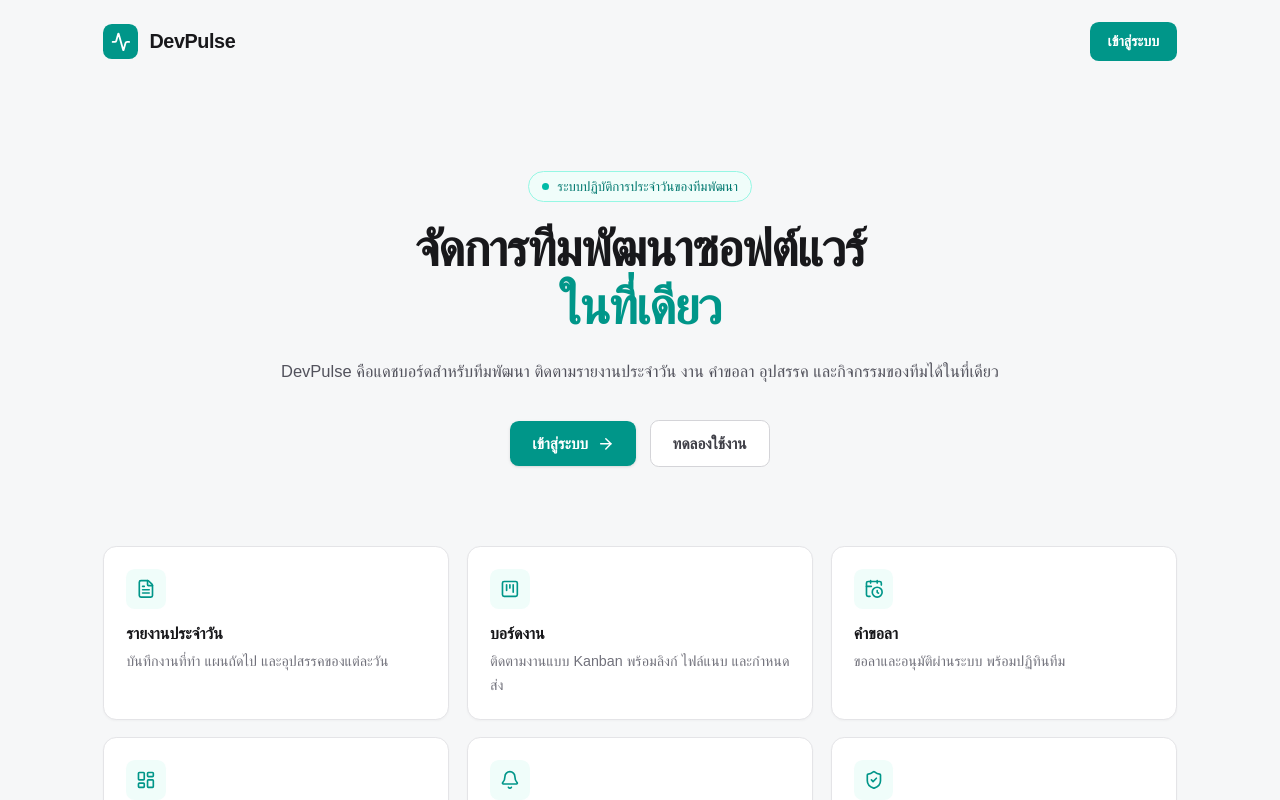
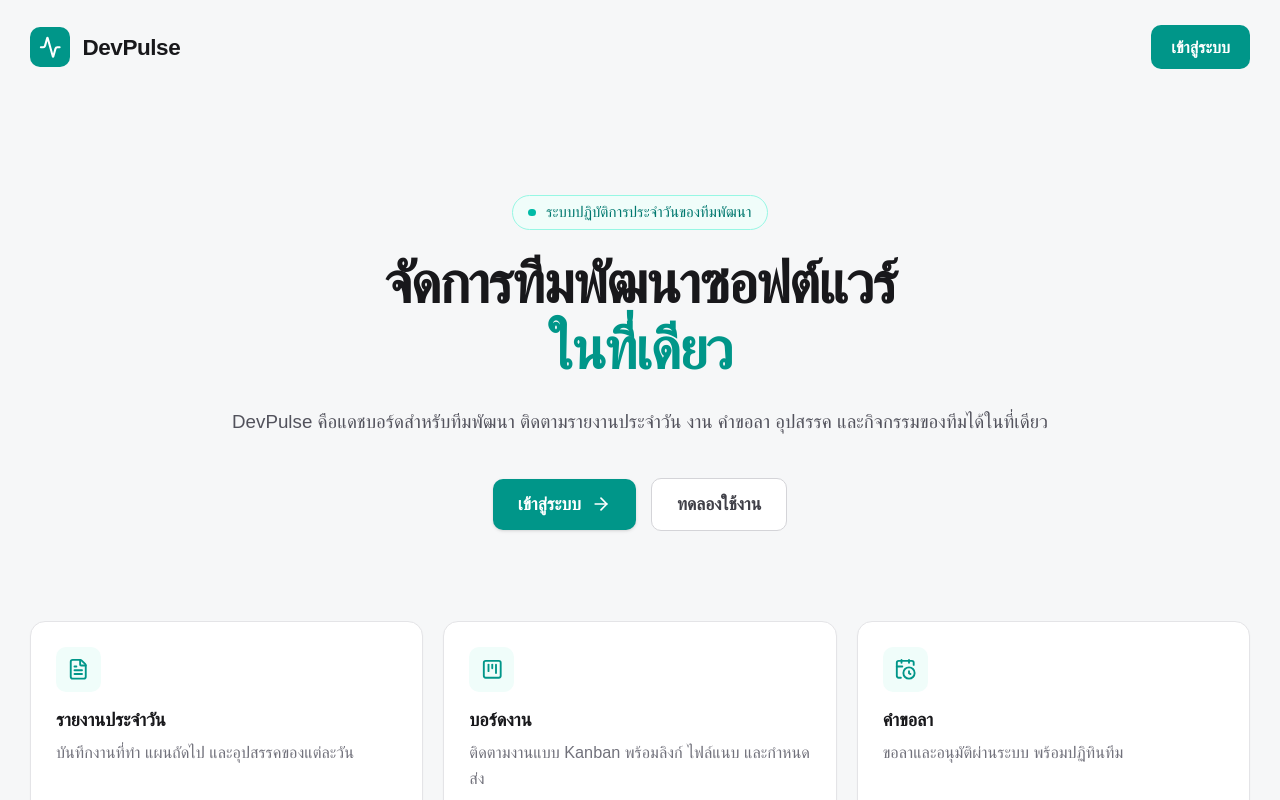
Before and after one commit to pisitleephathr-ai/devpulse-frontend, a Next.js app: page / in a window 1280 px wide. Shown: the top 800 px of the page. Built offline with nearby package versions, Linux system fonts and the light colour scheme; a web font is replaced by a local one.

Commit message:
Typography: bump UI zoom to 1.25 (Angsana renders small)

```diff
--- a/src/app/globals.css
+++ b/src/app/globals.css
@@ -63,11 +63,11 @@ body {
   Slightly enlarge the whole UI for readability. `zoom` (not root font-size)
   because the app uses many arbitrary px sizes (text-[12.5px] …) that would NOT
   scale with a font-size change. Applied on <html> so fixed elements (modal
-  scrim, toasts) scale correctly too. Also compensates for Angsana New's small
-  glyphs. Tune 1.08–1.15 if needed.
+  scrim, toasts) scale correctly too. Angsana New / Maitree have small glyphs,
+  so this runs a bit higher than a typical bump. Tune 1.15–1.35 to taste.
 */
 html {
-  zoom: 1.1;
+  zoom: 1.25;
 }
 
 body {
```
